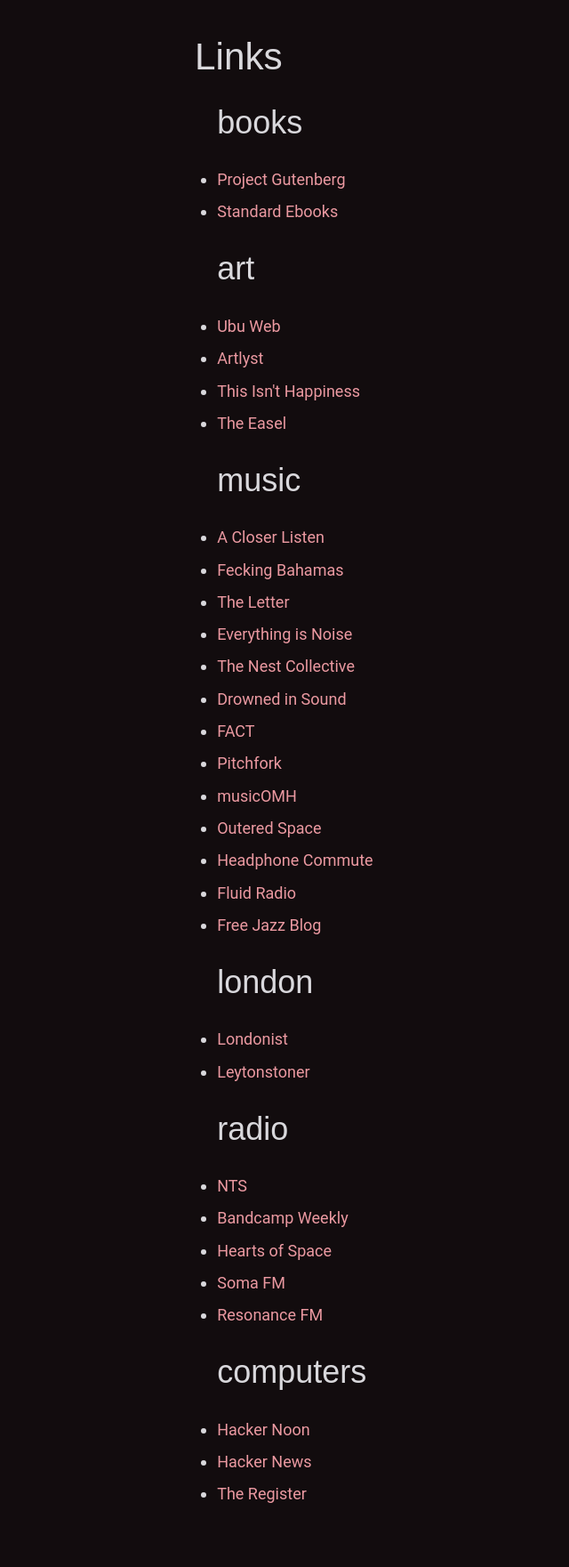
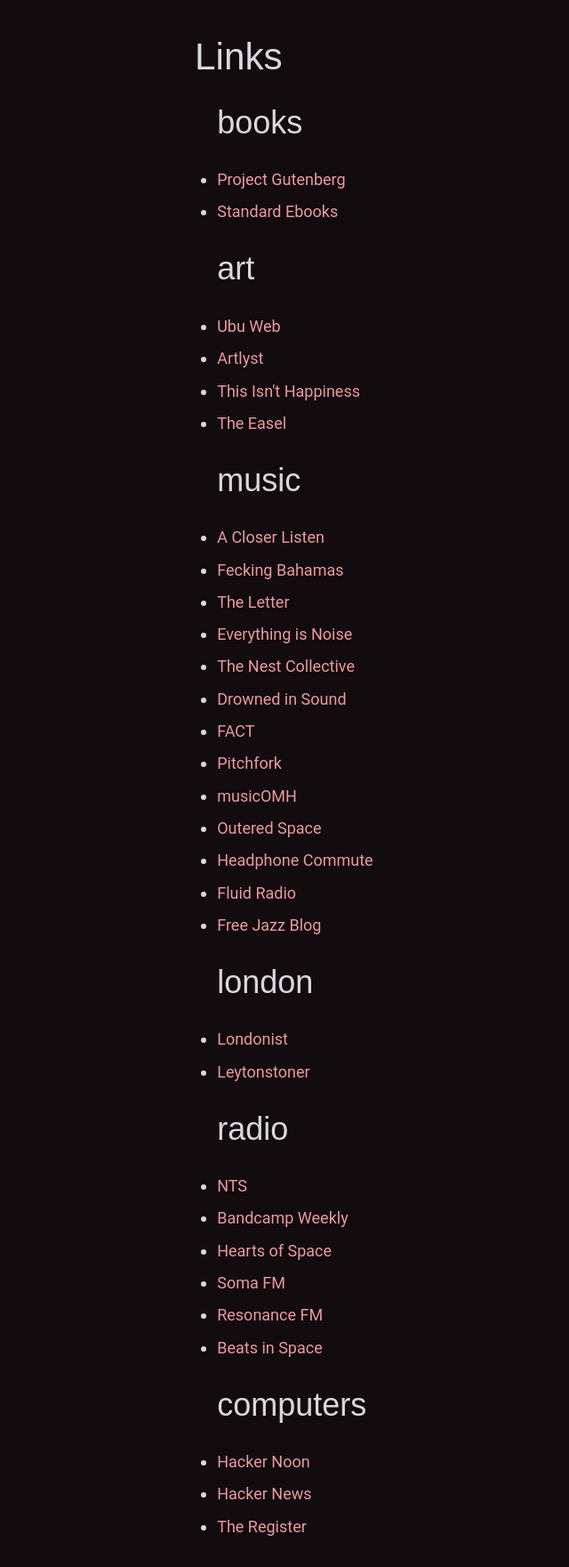
Before and after one commit to edclements/website, a Jekyll site: the page built from links.html, in a window 1280 px wide. Shown: the whole page at 89% size, without its empty margins (79-719 px from the left). Built offline with Jekyll 4.4.1, drawn with Linux system fonts in a browser that asks for light colours; nearby versions of some CDN libraries; before the commit the page ends 1724 px from its top, so only the background shows below that.

Commit message:
Adds beats in space

```diff
--- a/_data/links.yml
+++ b/_data/links.yml
@@ -55,6 +55,8 @@
   href: https://somafm.com/
 - title: Resonance FM
   href: https://www.resonancefm.com/
+- title: Beats in Space
+  href: https://beatsinspace.net/
 computers:
 - title: Hacker Noon
   href: https://hackernoon.com/
```
